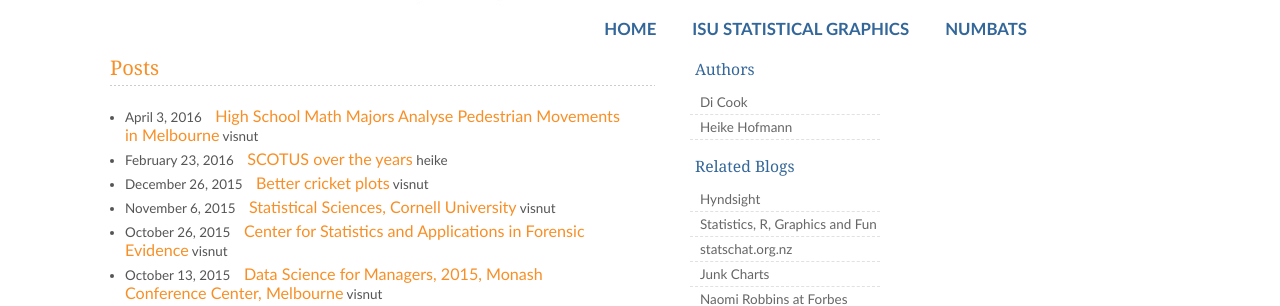
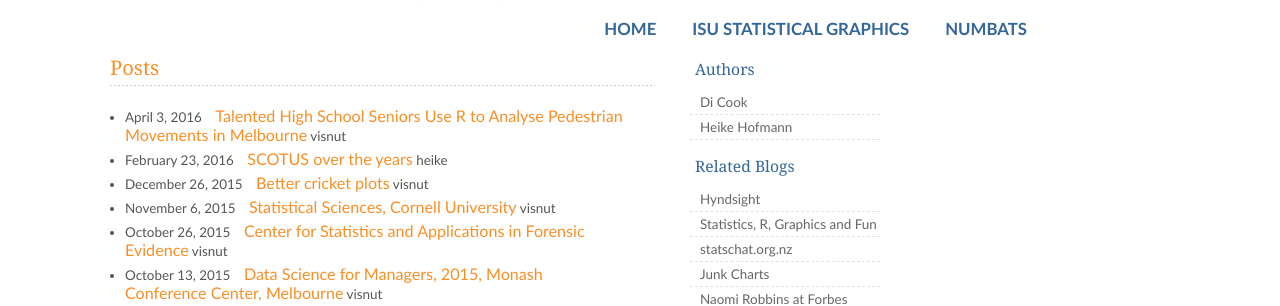
Before and after one commit to visiphilia/visiphilia.github.io, a Jekyll site: the page built from index.html, in a window 1280 px wide. Shown: the part 152-458 px from the top of the page. Built offline with Jekyll 4.4.1, drawn with Linux system fonts in a browser that asks for light colours; nearby versions of some CDN libraries.

Commit message:
changing image format

````diff
--- a/_posts/2016-04-03-big-data-challenge-day.md
+++ b/_posts/2016-04-03-big-data-challenge-day.md
@@ -1,6 +1,6 @@
 ---
 layout: post
-title: "High School Math Majors Analyse Pedestrian Movements in Melbourne"
+title: "Talented High School Seniors Use R to Analyse Pedestrian Movements in Melbourne"
 author: visnut
 tags: [education,statistics,EDA,data mining,R,statistical computing,statistical graphics,data wrangling]
 ---
@@ -28,6 +28,7 @@ Source: local data frame [6 x 4]
 4 01-MAY-2009 00:00       16       Australia on Collins     22
 5 01-MAY-2009 00:00        2 Bourke Street Mall (South)     52
 6 01-MAY-2009 00:00        1 Bourke Street Mall (North)     53
+
 ```
 
 used `lubridate` to process the date into more useful units:
@@ -54,6 +55,7 @@ Groups: SensorID [6]
 4 01-JAN-2013 00:00       16       Australia on Collins    807 2013-01-01  2013    Jan   Tues     0 32184
 5 01-JAN-2013 00:00        2 Bourke Street Mall (South)    785 2013-01-01  2013    Jan   Tues     0 32184
 6 01-JAN-2013 00:00        1 Bourke Street Mall (North)    651 2013-01-01  2013    Jan   Tues     0 32184
+
 ```
 
 We also subset the data to ignore counts before January 2013, because the counts were more consistently measured in recent years. To start simply only counts for one location, sensor 1, Bourke Street Mall (North), were examined. Here are a few pictures.
@@ -66,7 +68,7 @@ These are side-by-side boxplots of counts by hour of day at this location, for a
 
 These are side-by-side boxplots of counts by hour of day at this location, separately by day of week. A different week day to weekend pattern can be seen. On the weekends there is a steady increase  in counts to mid-afternoon and then a slow decrease. The outliers (white night) were on a Saturday evening, and Thursday has a pattern of high counts, which we cannot yet provide an explanation.
 
-![day-month]({{ site.url }}/assets/pedestrians/timeplots-ex2-1.pdf)
+![day-month]({{ site.url }}/assets/pedestrians/timeplots-ex2-1.png)
 
 This plot breaks down the counts by day of the week and month, and connects values for each day as a line. The February, Saturday, White night events can be seen. The high counts for Thursday correspond to December, actually can be worked out to be Christmas Eve 2015. The week day to weekend pattern is still visible. There is a difference in the variability in counts from month to month, with December being the most variable from ewek to week. You can see some public holidays, lines of low counts on Fridays in January, March and April.
 
````
